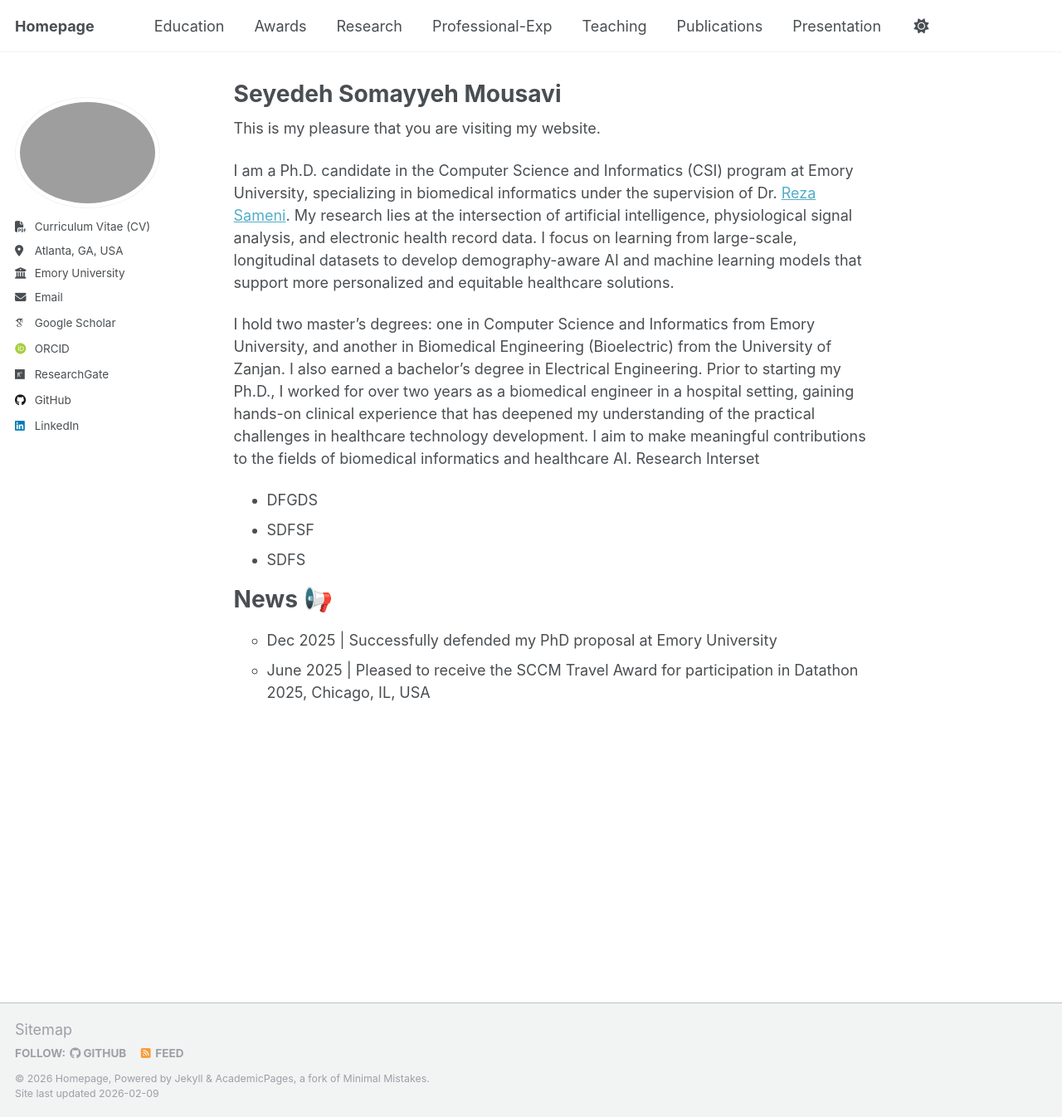
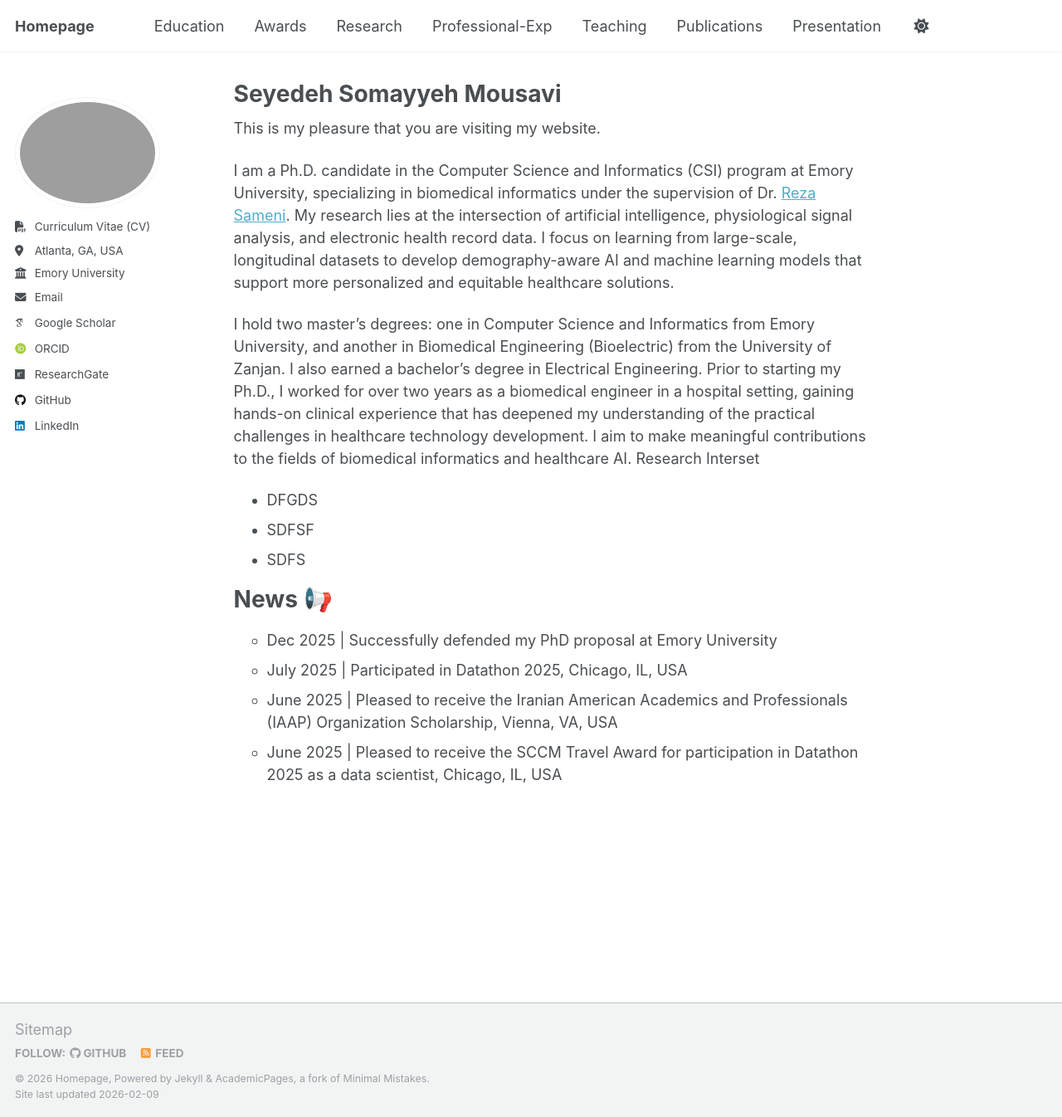
Before and after one commit to Somayyehmousavi/somayyehmousavi.github.io, a Jekyll site: the page built from _pages/about.md, in a window 1280 px wide and 1346 px high. Shown: the whole window at 83% size. Built offline with Jekyll 4.4.1, drawn with Linux system fonts in a browser that asks for light colours; some web fonts are replaced.

Commit message:
Update about.md

```diff
--- a/_pages/about.md
+++ b/_pages/about.md
@@ -16,5 +16,7 @@ News 📢
 ======
 <ul style="list-style-type: circle;">
   <li>Dec 2025 | Successfully defended my PhD proposal at Emory University</li>
-  <li>June 2025 | Pleased to receive the SCCM Travel Award for participation in Datathon 2025, Chicago, IL, USA</li>
+  <li>July 2025 | Participated in Datathon 2025, Chicago, IL, USA</li>
+  <li>June 2025 | Pleased to receive the Iranian American Academics and Professionals (IAAP) Organization Scholarship, Vienna, VA, USA</li>
+  <li>June 2025 | Pleased to receive the SCCM Travel Award for participation in Datathon 2025 as a data scientist, Chicago, IL, USA</li>
 </ul>
```
